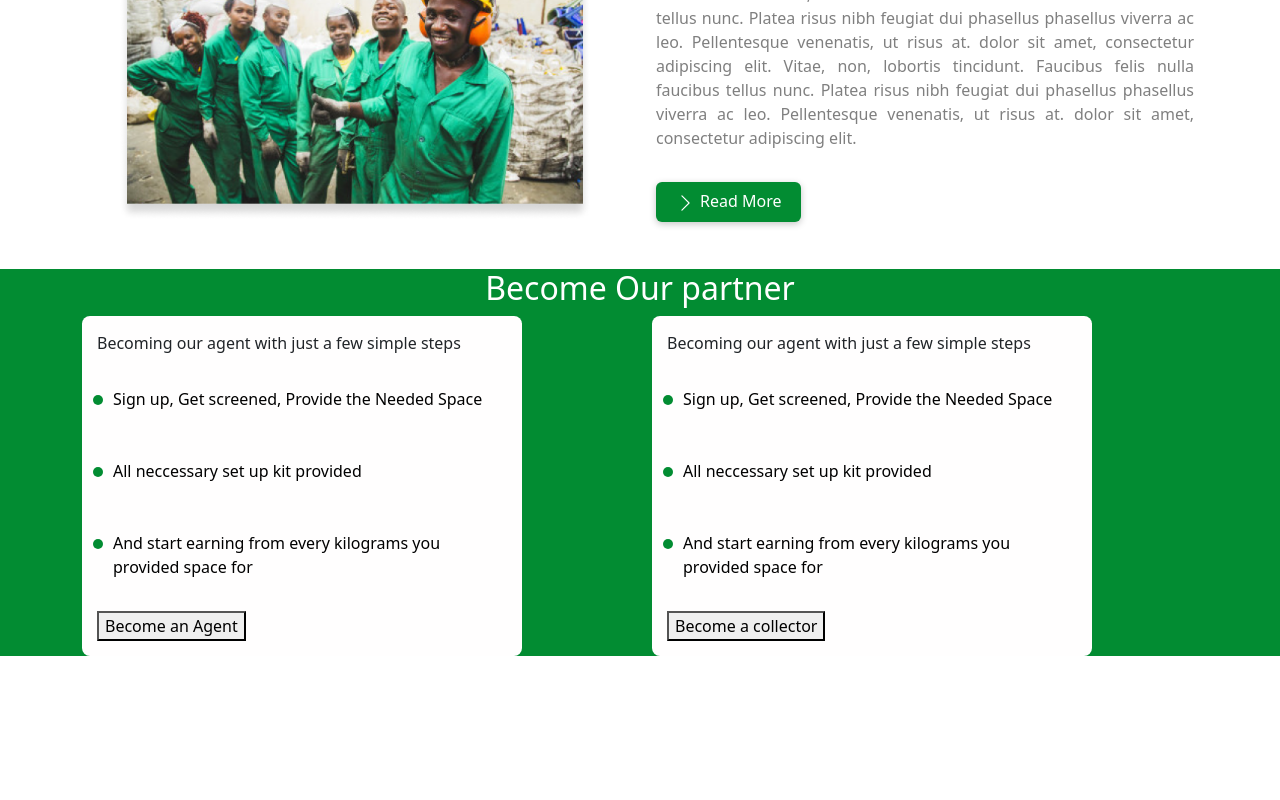
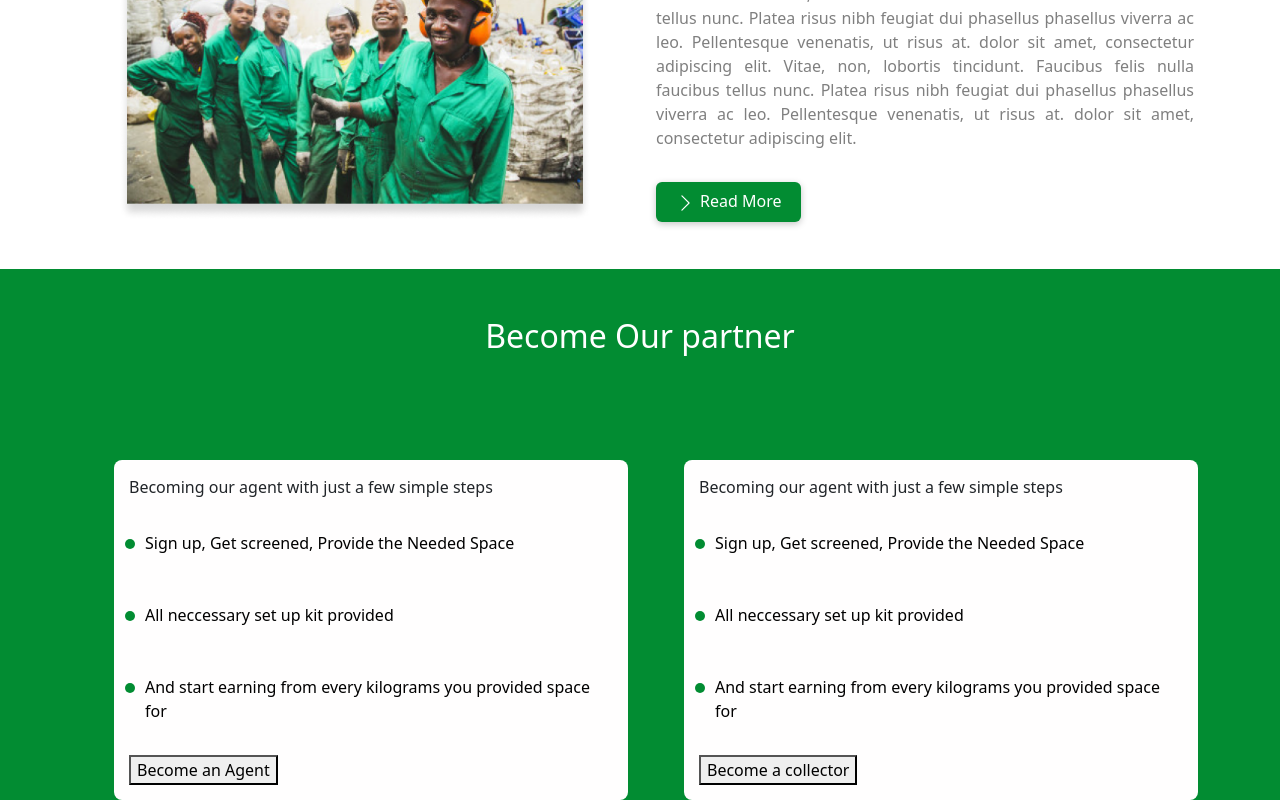
Before and after one commit to walexy026/WasteXpert, a React (Create React App) app: page / in a window 1280 px wide. Shown: the part 948-1748 px from the top of the page. Before the commit the page ends 1604 px from the top, so only its background shows below. Built offline with nearby package versions, Linux system fonts and the light colour scheme.

Commit message:
become partner header

```diff
--- a/src/Components/BecomePartner/BecomePartner.css
+++ b/src/Components/BecomePartner/BecomePartner.css
@@ -3,13 +3,16 @@
 }
 .BecomePartner .bPH2 {
   color: #ffffff;
+  padding: 3rem;
 }
 .BecomePartner .beText {
+  margin-top: 3rem;
   background: #fffefe;
   border-radius: 8px;
   max-height: 430px;
   padding: 15px;
-  max-width: 440px;
+  max-width: 540px;
+  margin-left: 2rem;
 }
 .BecomePartner .Greendot {
   padding: 1rem;
--- a/src/Components/BecomePartner/BecomePartner.jsx
+++ b/src/Components/BecomePartner/BecomePartner.jsx
@@ -24,7 +24,7 @@ const BecomePartner = () => {
             </div>
           </Col>
           <Col>
-          <div className="beText">
+          <div className="beText ">
               <p>Becoming our agent with just a few simple steps </p>
 
               <p className="Greendot">  Sign up, Get screened, Provide the Needed Space </p>
--- a/src/Components/BecomePartner/BecomePartner.scss
+++ b/src/Components/BecomePartner/BecomePartner.scss
@@ -2,13 +2,16 @@
   background-color: #028c32;
   .bPH2 {
     color: #ffffff;
+    padding: 3rem;
   }
   .beText {
+    margin-top: 3rem;
     background: #fffefe;
     border-radius: 8px;
     max-height: 430px;
     padding: 15px;
-    max-width: 440px;
+    max-width: 540px;
+    margin-left:2rem;
     // line-height: 50px;
   }
   .Greendot{
```
Also changed, not shown: 1 other file (tests, documents, lock files or other folders).
